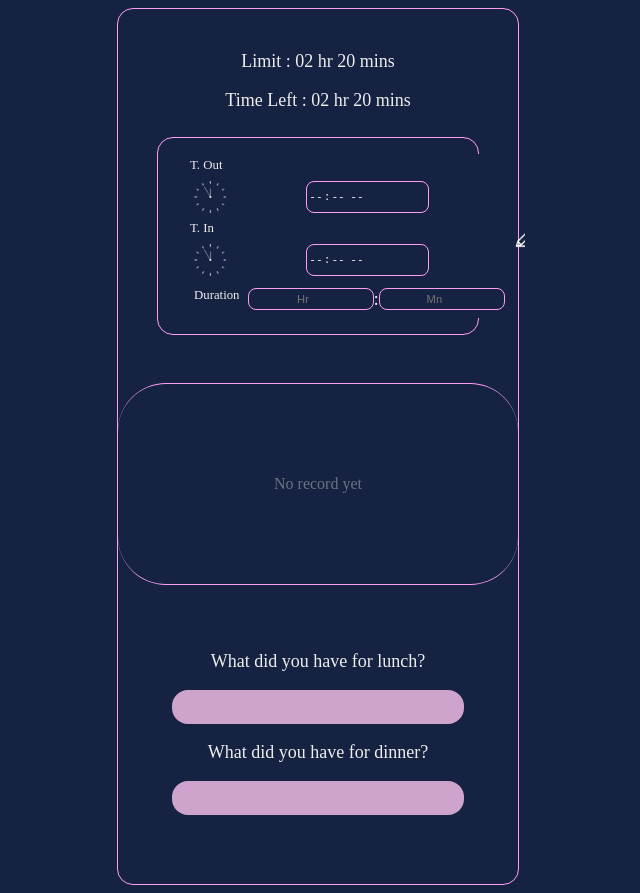
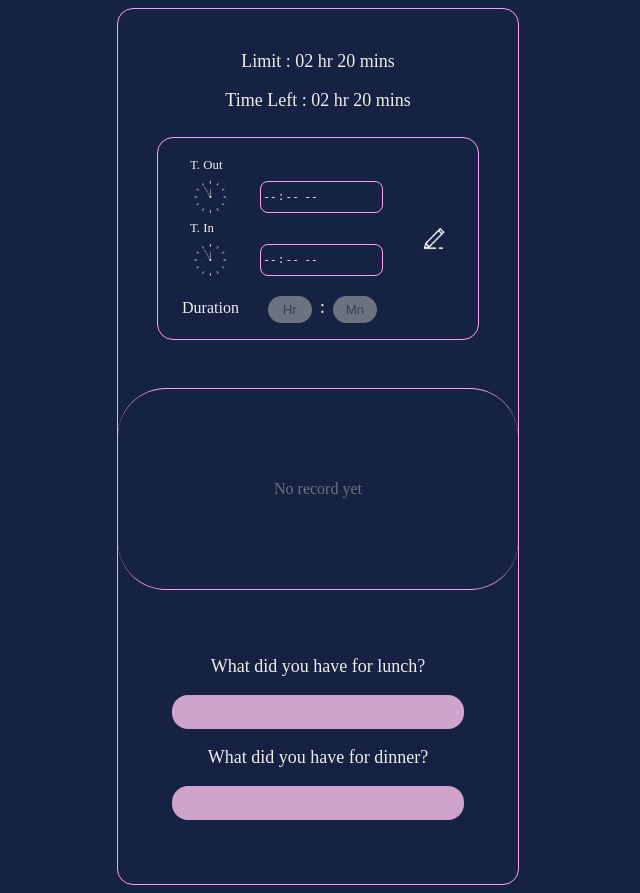
Before and after one commit to vickertan/Rest-Time, a React (Vite) app: page / in a window 1280 px wide. Shown: the whole page, without its empty margins (322-962 px from the left). Built offline with nearby package versions, Linux system fonts and the light colour scheme.

Commit message:
Update selector
Add styling for Duration's label and div

```diff
--- a/src/main.css
+++ b/src/main.css
@@ -54,13 +54,13 @@ p {
     background-color: var(--dark-blue);
 }
 
-#form .left-div label,
-#form .left-div div {
+#form .left-div .in-out-label,
+#form .left-div .in-out-div {
     margin: 0.25rem 0.25rem;
     color: var(--light);
 }
 
-#form .left-div label {
+#form .left-div .in-out-label {
     width: fit-content;
     font-size: 0.8rem;
     margin-left: 1rem;
@@ -77,7 +77,7 @@ p {
     flex-direction: row;
 }
 
-#form .left-div input {
+#form .left-div .in-out-time {
     display: flex;
     width: 120px;
     height: auto;
@@ -109,6 +109,38 @@ p {
 
 .left-div div .clock-button:active {
     background-image: url("../assets/trans-clock-icon-pink.png");
+}
+
+.left-div .duration .dur-label {
+    font-size: 1rem;
+    color: var(--light);
+    margin: auto 0.5rem;
+    padding-top: 0.8rem;
+}
+
+.left-div .duration .dur-div {
+    color: var(--light);
+    margin: 1rem 0.8rem 0;
+}
+
+.left-div .duration input {
+    width: 40px;
+    height: 25px;
+    text-align: center;
+    background-color: var(--gray);
+    color: var(--pink);
+    margin: 0 0.5rem;
+    outline: none;
+    border: none;
+    border-radius: 1rem;
+}
+
+.left-div .duration input::placeholder {
+    color: var(--dark);
+}
+
+.left-div .duration input::-webkit-inner-spin-button {
+    -webkit-appearance: none;
 }
 
 #form .rec-button {
```
